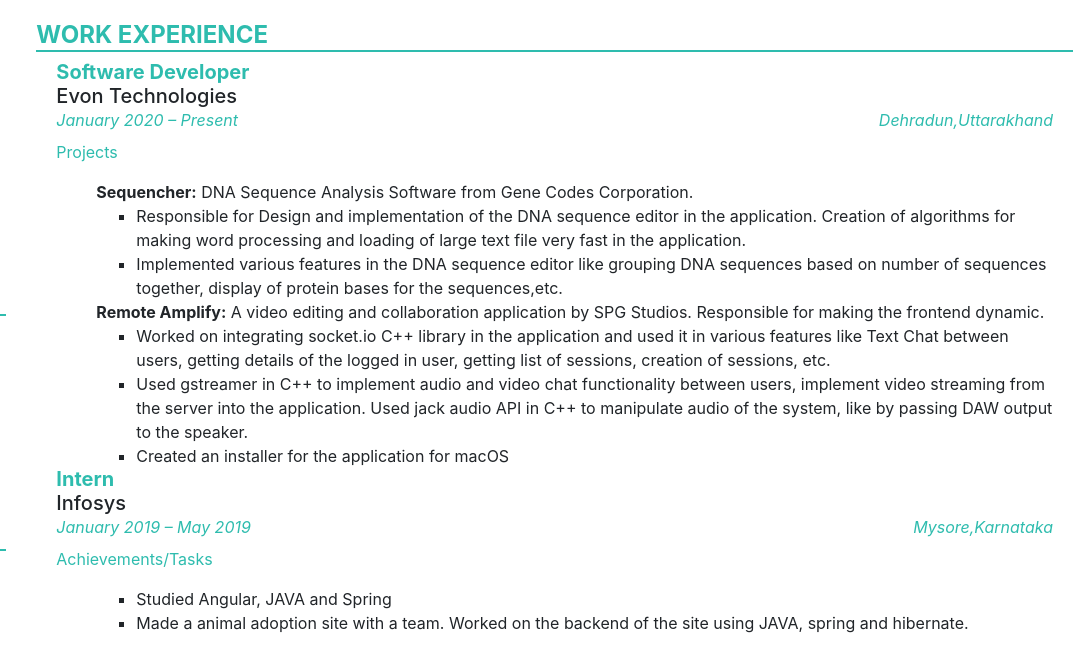
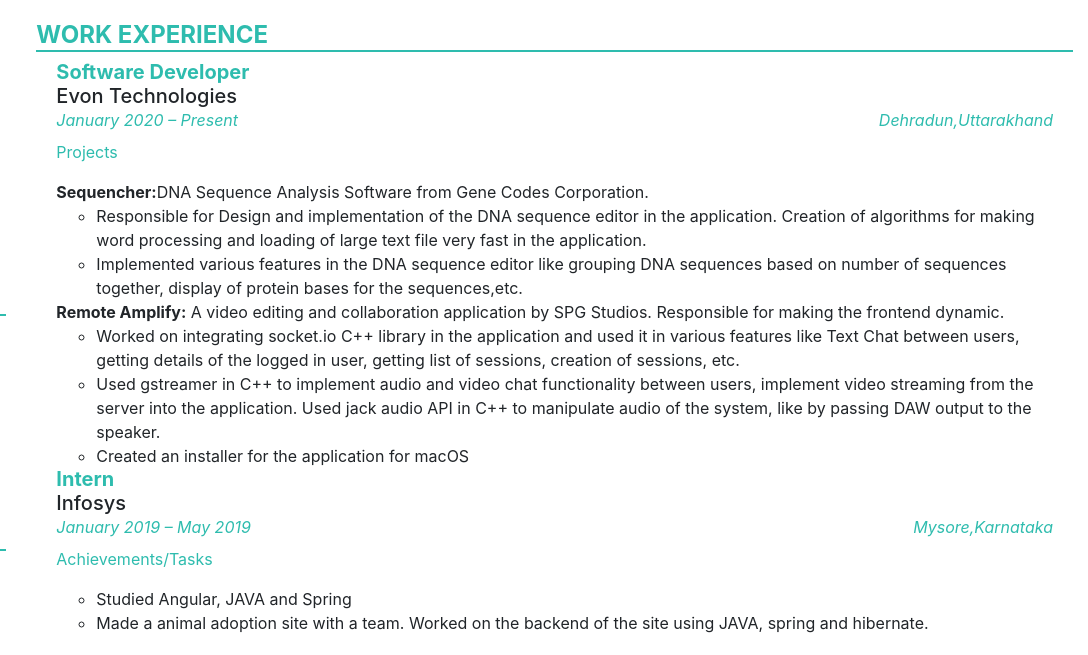
Before and after one commit to drawat123/Resume, a plain HTML site: page index.html in a window 1280 px wide. Shown: the part 221-876 px from the top of the page, 192-1280 px from the left. Drawn offline with nearby package versions, Linux system fonts and the light colour scheme.

Commit message:
Update Resume info

```diff
--- a/index.html
+++ b/index.html
@@ -143,10 +143,10 @@
                   >
                 </p>
                 <p class="mt-n2" style="color: #2ebcae">Projects</p>
+                <b> Sequencher:</b>DNA Sequence Analysis Software from Gene
+                Codes Corporation.
                 <ul>
-                  <b> Sequencher:</b>
-                  DNA Sequence Analysis Software from Gene Codes Corporation.
-                  <ul>
+                  <!-- <ul> -->
                   <li>
                     Responsible for Design and implementation of the DNA
                     sequence editor in the application. Creation of algorithms
@@ -154,8 +154,8 @@
                     very fast in the application.
                   </li>
                   <li>
-                      Implemented various features in the DNA sequence editor
-                      like grouping DNA sequences based on number of sequences
+                    Implemented various features in the DNA sequence editor like
+                    grouping DNA sequences based on number of sequences
                     together, display of protein bases for the sequences,etc.
                   </li>
                 </ul>
@@ -171,13 +171,12 @@
                   </li>
                   <li>
                     Used gstreamer in C++ to implement audio and video chat
-                      functionality between users, implement video streaming
-                      from the server into the application. Used jack audio API
-                      in C++ to manipulate audio of the system, like by passing
-                      DAW output to the speaker.
+                    functionality between users, implement video streaming from
+                    the server into the application. Used jack audio API in C++
+                    to manipulate audio of the system, like by passing DAW
+                    output to the speaker.
                   </li>
                   <li>Created an installer for the application for macOS</li>
-                  </ul>
                 </ul>
               </li>
               <li class="list-group-item border-0 py-0">
@@ -193,13 +192,11 @@
                 </p>
                 <p class="mt-n2" style="color: #2ebcae">Achievements/Tasks</p>
                 <ul>
-                  <ul>
                   <li>Studied Angular, JAVA and Spring</li>
                   <li>
                     Made a animal adoption site with a team. Worked on the
                     backend of the site using JAVA, spring and hibernate.
                   </li>
-                  </ul>
                 </ul>
               </li>
             </ul>
```
Lines whose indentation alone changed are shown as unchanged.
